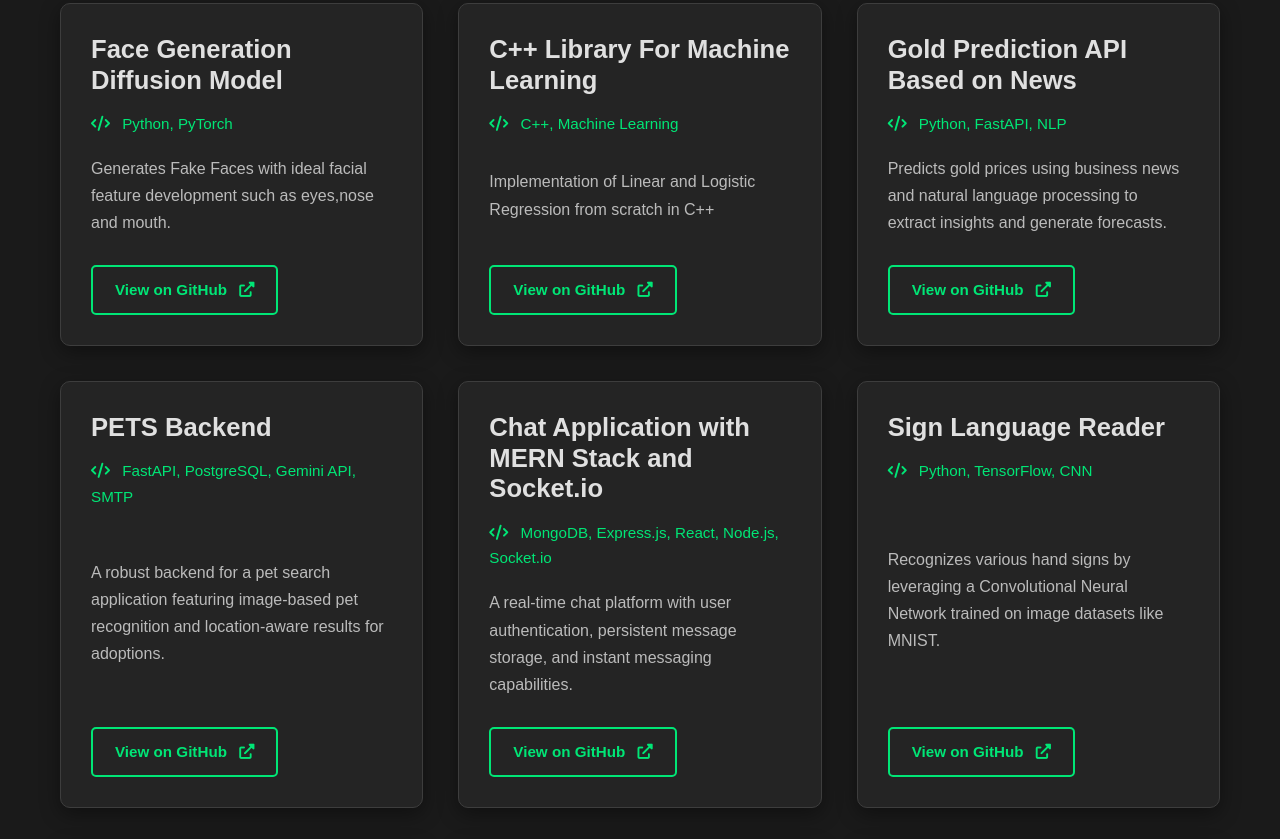
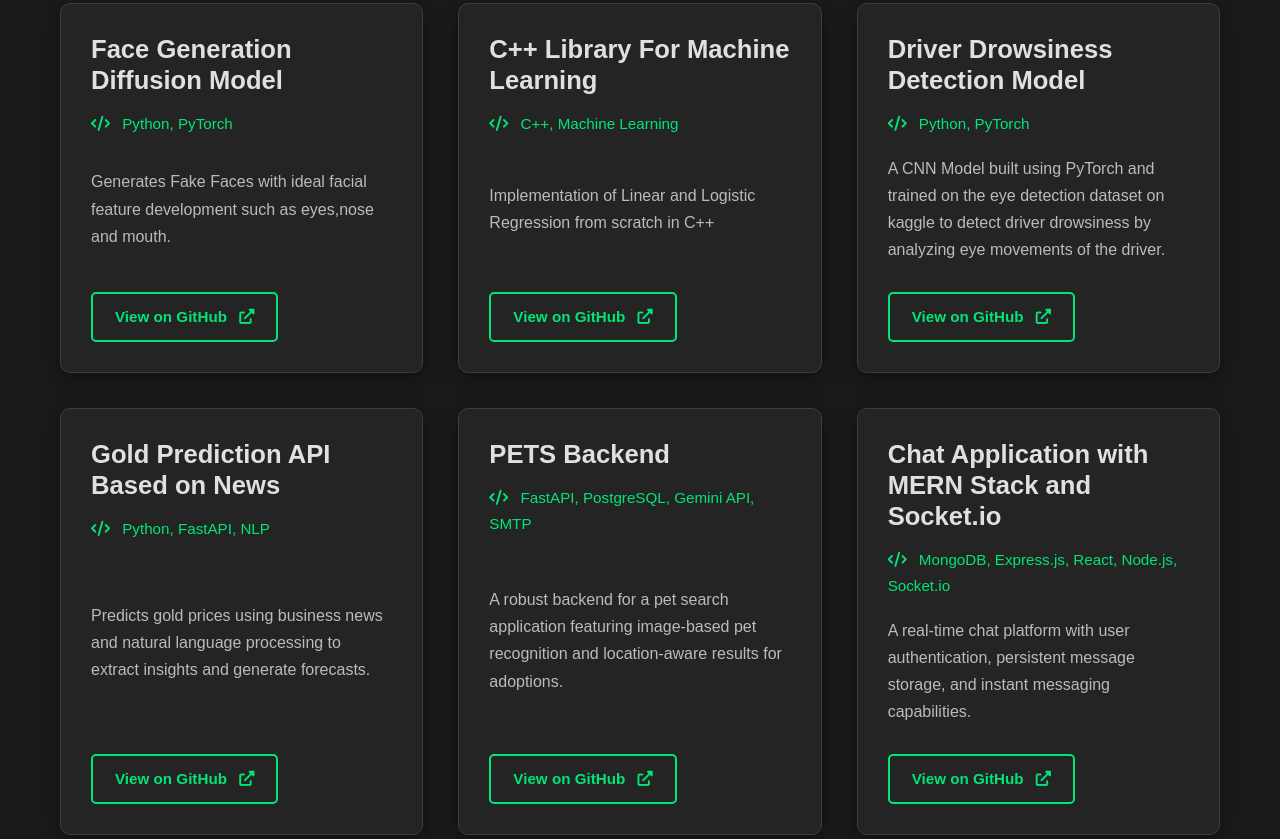
Before and after one commit to 007jbks/Portfolio, a plain HTML site: page index.html in a window 1280 px wide. Shown: the part 2820-3659 px from the top of the page. Drawn offline with Linux system fonts and the light colour scheme.

Commit message:
New Project

```diff
--- a/index.html
+++ b/index.html
@@ -118,6 +118,14 @@
                 </div>
 
                 <div class="project-card">
+                    <h3>Driver Drowsiness Detection Model</h3>
+                    <p class="tech-stack"><i class="fas fa-code"></i> Python, PyTorch</p>
+                    <p>A CNN Model built using PyTorch and trained on the eye detection dataset on kaggle to detect driver drowsiness by analyzing eye movements of the driver.</p>
+                    <a href="https://github.com/007jbks/Driver-Drowsiness-Detection-Model" target="_blank" class="btn btn-outline">View on GitHub <i class="fas fa-external-link-alt"></i></a>
+                </div>
+
+
+                <div class="project-card">
                     <h3>Gold Prediction API Based on News</h3>
                     <p class="tech-stack"><i class="fas fa-code"></i> Python, FastAPI, NLP</p>
                     <p>Predicts gold prices using business news and natural language processing to extract insights and generate forecasts.</p>
```
